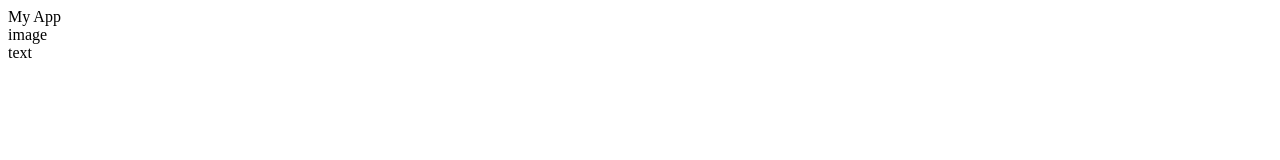
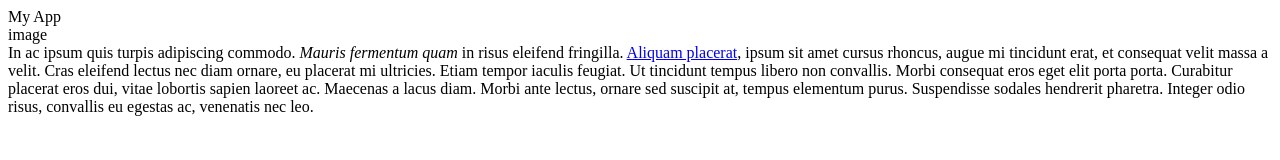
Before and after one commit to tipnis/toplist, a plain HTML site: page index.html in a window 1280 px wide. Drawn offline with Linux system fonts and the light colour scheme.

Commit message:
add head and body tags and some text

```diff
--- a/index.html
+++ b/index.html
@@ -1,5 +1,13 @@
-<div class="title">My App</div>
-<div class="app">
-    <div class="screenshot">image</div>
-    <div class="description">text</div>
-</div>
+<!DOCTYPE HTML>
+<html>
+<head>
+	<link rel="stylesheet" type="text/css" href="style.css">
+</head>
+<body>
+	<div class="title">My App</div>
+	<div class="app">
+	    <div class="screenshot">image</div>
+	    <div class="description">In ac ipsum quis turpis adipiscing commodo. <em>Mauris fermentum quam</em> in risus eleifend fringilla. <a href="#">Aliquam placerat</a>, ipsum sit amet cursus rhoncus, augue mi tincidunt erat, et consequat velit massa a velit. Cras eleifend lectus nec diam ornare, eu placerat mi ultricies. Etiam tempor iaculis feugiat. Ut tincidunt tempus libero non convallis. Morbi consequat eros eget elit porta porta. Curabitur placerat eros dui, vitae lobortis sapien laoreet ac. Maecenas a lacus diam. Morbi ante lectus, ornare sed suscipit at, tempus elementum purus. Suspendisse sodales hendrerit pharetra. Integer odio risus, convallis eu egestas ac, venenatis nec leo.</div>
+	</div>
+</body>
+</html>
```
